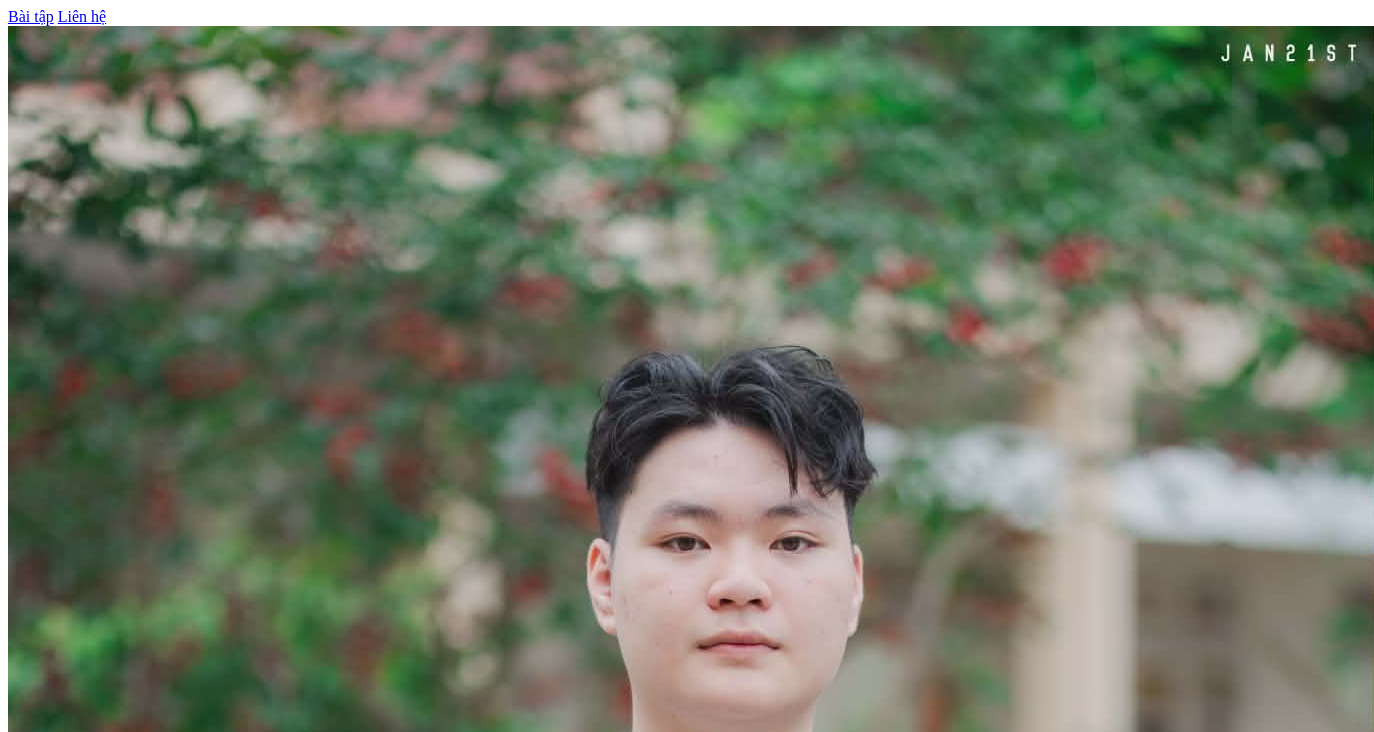
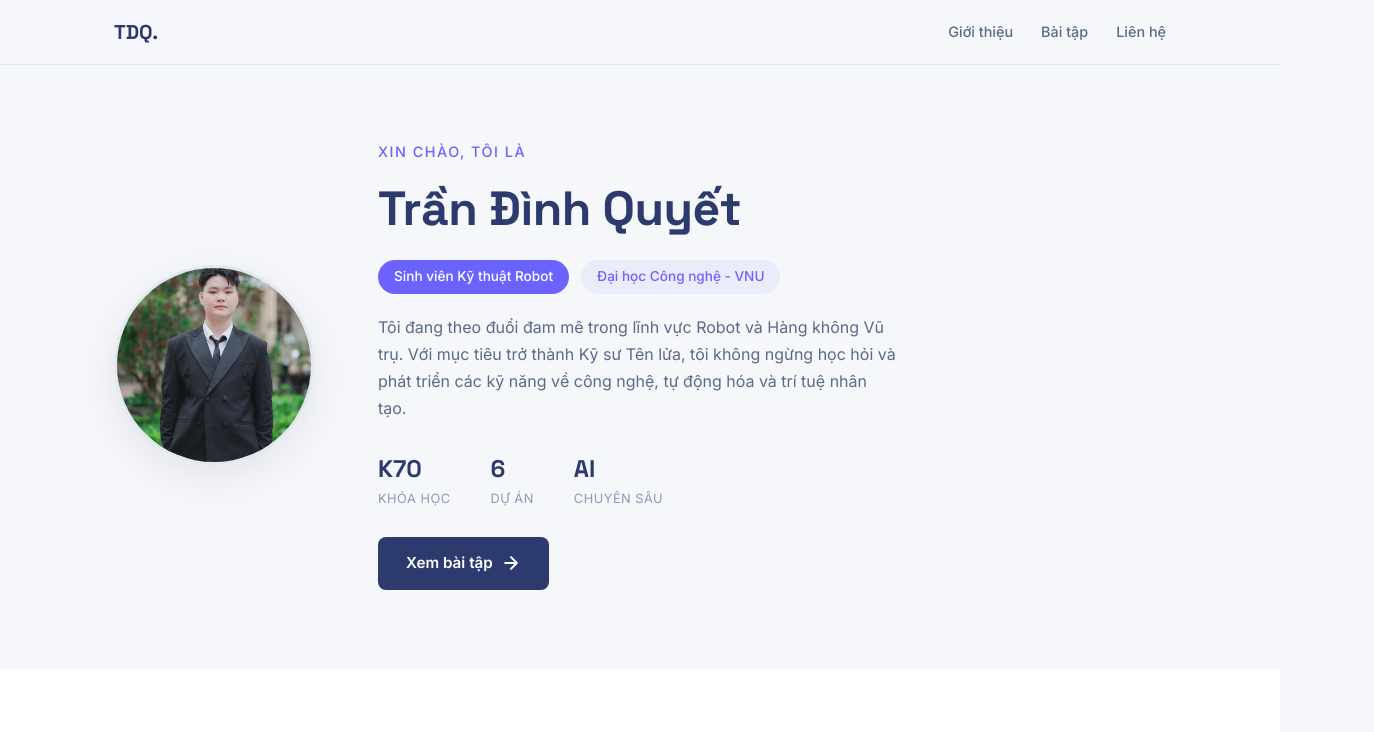
Before and after one commit to TranQuyet2207/tranquyet.github.io, a plain HTML site: page index.html in a window 1280 px wide. Shown: the top 732 px of the page, 1374 px wide, since content can reach past the window. Drawn offline with Linux system fonts and the light colour scheme; files whose address does not match are found by name.

Commit message:
Update index.html

```diff
--- a/index.html
+++ b/index.html
@@ -4,7 +4,18 @@
   <meta charset="UTF-8" />
   <meta name="viewport" content="width=device-width, initial-scale=1.0"/>
   <title>Trần Đình Quyết | Portfolio</title>
-
+  <link rel="stylesheet" href="style.css" />
+  <link rel="preconnect" href="https://fonts.googleapis.com" />
+  <link rel="preconnect" href="https://fonts.gstatic.com" crossorigin />
+  <link href="https://fonts.googleapis.com/css2?family=Space+Grotesk:wght@300;400;500;600;700&family=Inter:wght@300;400;500;600;700;800&display=swap" rel="stylesheet" />
+</head>
+<body>
+  <!-- Header -->
+  <header class="header">
+    <div class="header-container">
+      <a href="#" class="logo">TDQ.</a>
+      <nav class="nav">
+        <a href="#about" class="nav-link">Giới thiệu</a>
         <a href="#assignments" class="nav-link">Bài tập</a>
         <a href="#contact" class="nav-link">Liên hệ</a>
       </nav>
```
